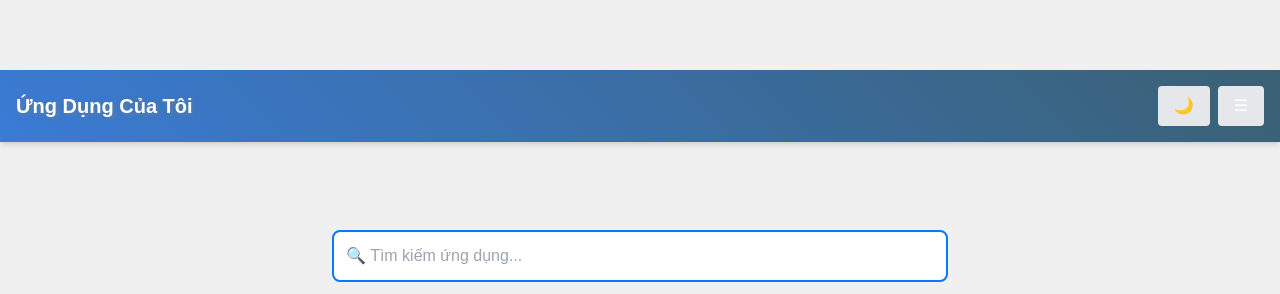
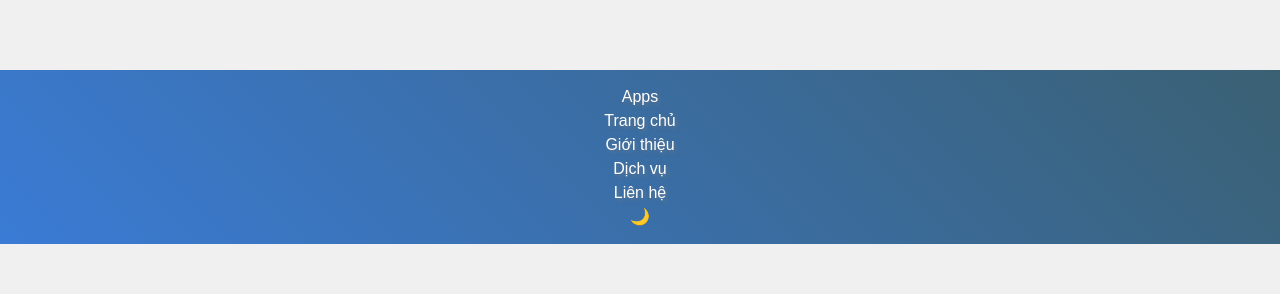
Before and after one commit to nguyenngocphung2000/Fontbath, a plain HTML site: page index.html in a window 1280 px wide. Shown: the top 294 px of the page. Drawn offline with nearby package versions, Linux system fonts and the light colour scheme.

Commit message:
Update index.html

```diff
--- a/index.html
+++ b/index.html
@@ -12,27 +12,15 @@
     <div id="preloader" class="fixed inset-0 bg-white dark:bg-gray-900 flex items-center justify-center z-50">
         <div class="loader"></div>
     </div>
-
-    <!-- Thanh điều hướng -->
-<nav class="p-4 bg-white dark:bg-gray-800 shadow-md flex justify-between items-center">
-    <h1 class="text-xl font-bold">Ứng Dụng Của Tôi</h1>
-
-    <!-- Khu vực chứa hai nút -->
-    <div class="flex items-center space-x-2">
-        <!-- Nút chế độ tối -->
-        <button id="darkModeToggle" class="px-4 py-2 bg-gray-200 dark:bg-gray-700 rounded">🌙</button>
-
-        <!-- Nút menu -->
-        <div class="relative inline-block">
-            <button id="menuToggle" class="px-4 py-2 bg-gray-200 dark:bg-gray-700 rounded">☰</button>
-
-            <!-- Danh sách tùy chọn -->
-            <div id="menuDropdown" class="hidden absolute right-0 mt-2 w-48 bg-white dark:bg-gray-800 shadow-lg rounded-lg">
-                <a href="huongdan.html" class="block px-4 py-2 text-black dark:text-white hover:bg-gray-100 dark:hover:bg-gray-700">Hướng dẫn</a>
-                <a href="caidat.html" class="block px-4 py-2 text-black dark:text-white hover:bg-gray-100 dark:hover:bg-gray-700">Cài đặt</a>
-            </div>
-        </div>
-    </div>
+    <nav class="navbar">
+    <a href="#" class="logo">Apps</a>
+    <ul>
+        <li><a href="#home">Trang chủ</a></li>
+        <li><a href="#about">Giới thiệu</a></li>
+        <li><a href="#services">Dịch vụ</a></li>
+        <li><a href="#contact">Liên hệ</a></li>
+    </ul>
+    <button id="darkModeToggle">🌙</button>
 </nav>
     <!-- Phần tìm kiếm -->
     <div class="search-container p-6 text-center mt-16">
```
